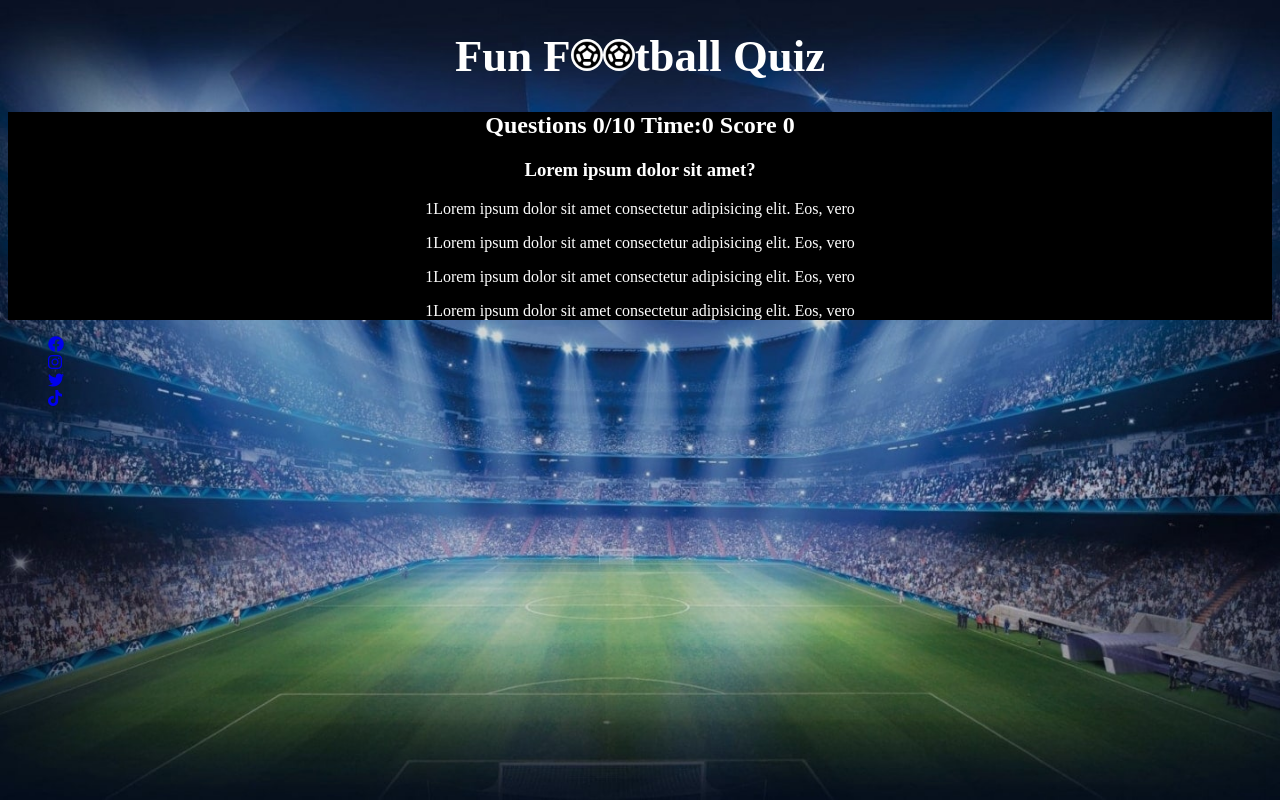
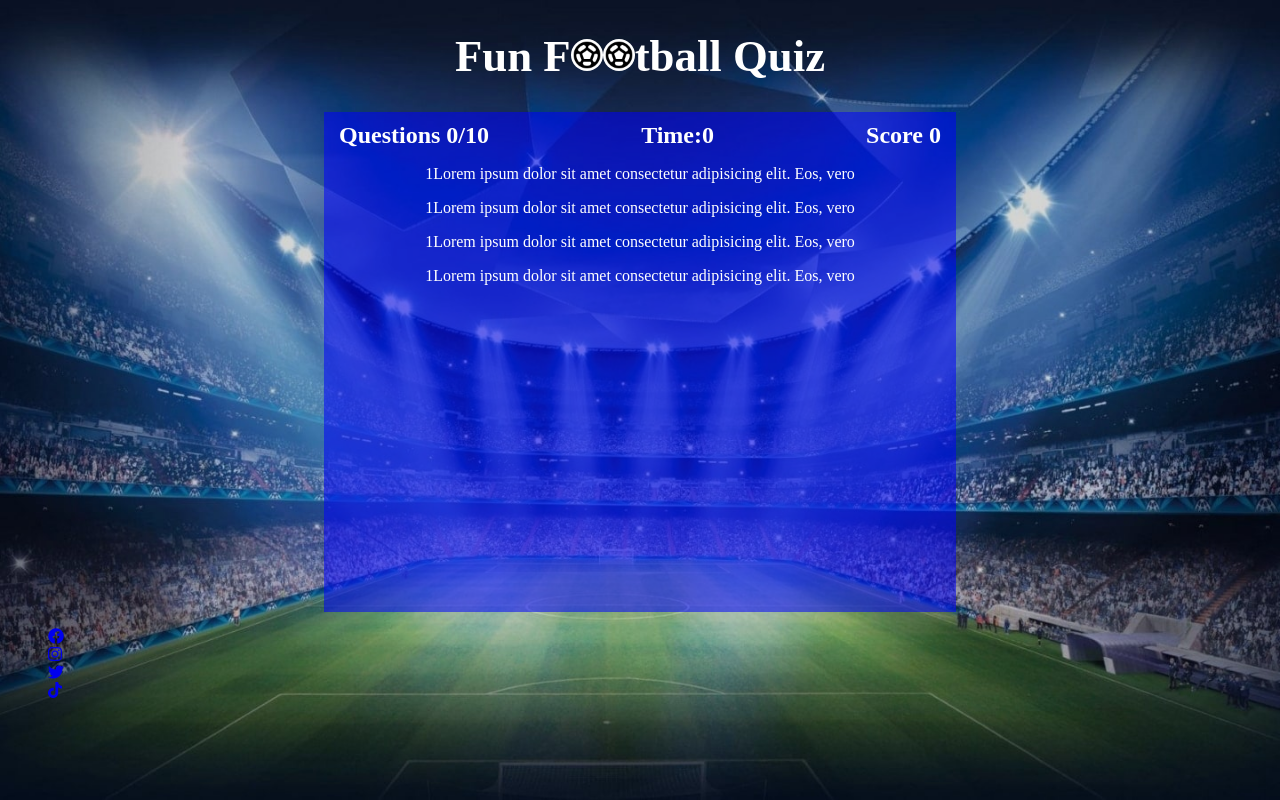
Before and after one commit to hashim222/Fun-Football-Quiz, a plain HTML site: page index.html in a window 1280 px wide. Drawn offline with Linux system fonts and the light colour scheme.

Commit message:
updated some of the main content in the main section

```diff
--- a/assets/css/style.css
+++ b/assets/css/style.css
@@ -1,5 +1,5 @@
 body {
-  background-image: url(/assets/images/football-quiz-background-img.jpg);
+  background-image: url(../images/football-quiz-background-img.jpg);
   background-repeat: no-repeat;
   background-attachment: fixed;
   background-size: cover;
@@ -25,13 +25,21 @@ li{
   background-color: white;
   border-radius: 50%;
   color: white;
-  height: 32px;
+  height: 2rem;
 }
 
-/* main conetnt */
-
+/* main content */
 #section-hero{
-  background-color: black;
+  background-color: rgba(0, 0, 255, 0.534);
   color: white;
   text-align: center;
+  width: 50%;
+  margin: 0 auto 0 auto;
+  height: 500px;
 }
+.section-header-content > h2{
+  display: flex;
+  justify-content: space-between;
+  margin: 15px;
+  padding-top: 10px;
+}
--- a/index.html
+++ b/index.html
@@ -10,12 +10,12 @@
 
     <link rel="stylesheet" href="https://cdnjs.cloudflare.com/ajax/libs/font-awesome/6.1.0/css/all.min.css"
         integrity="sha512-10/jx2EXwxxWqCLX/hHth/vu2KY3jCF70dCQB8TSgNjbCVAC/8vai53GfMDrO2Emgwccf2pJqxct9ehpzG+MTw=="
-        crossorigin="anonymous" referrerpolicy="no-referrer" />
+        crossorigin="anonymous"/>
     <!-- CSS external link-->
     <link rel="stylesheet" href="assets/css/style.css">
     <title>Fun Fooball Quiz</title>
     <!-- title icon -->
-    <link rel="icon" type="image/x-icon" href="assets/images/football-title-icon.jpg">
+    <link rel="icon" type="image/x-icon" href="assets/images/football-title-icon.png">
 </head>
 
 <body>
@@ -25,7 +25,7 @@
         <h1>
             <span>
                 <a href="index.html">
-                   Fun F<img class="footbal-fun-icon" src="assets/images/football-header-icon.png" alt="header icon 1"><img class="footbal-fun-icon" src="assets/images/football-header-icon.png" alt="header icon 2">tball Quiz
+                   Fun F<img class="footbal-fun-icon" src="assets/images/football-header-icon.png" alt="header icon"><img class="footbal-fun-icon" src="assets/images/football-header-icon.png" alt="header icon">tball Quiz
                 </a>
             </span>
         </h1>
@@ -36,7 +36,6 @@
         <div id="section-hero">
             <div class="section-header-content">
                 <h2><span>Questions 0/10</span> <span>Time:0</span> <span>Score 0</span></h2>
-                <h3>Lorem ipsum dolor sit amet?</h3>
             </div>
             <div class="section-main-content">
                 <div class="choices-option-hero">
```
Also changed, not shown: assets/images/football-title-icon.png (renamed from assets/images/football-title-icon.jpg).
